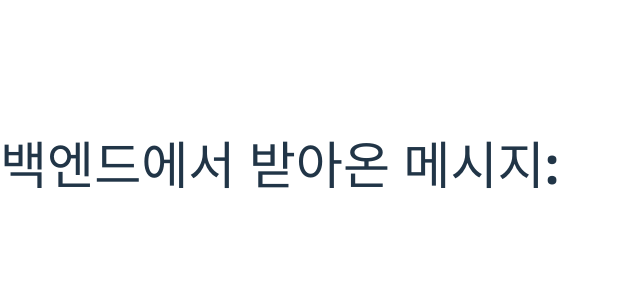
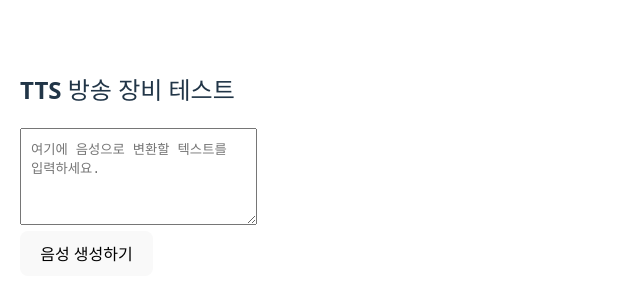
Before and after one commit to TOBETHEONE37/my-react-app, a React (Vite) app: page / in a window 1280 px wide. Shown: the part 236-536 px from the top of the page, without its empty margins (0-640 px from the left). Built offline with nearby package versions, Linux system fonts and the light colour scheme; no server answers.

Commit message:
TTS test

```diff
--- a/src/App.jsx
+++ b/src/App.jsx
@@ -1,23 +1,42 @@
-import React, { useEffect, useState } from 'react';
+import React, { useState } from 'react';
 import axios from 'axios';
 
 function App() {
-  const [message, setMessage] = useState('');
+  const [text, setText] = useState('');
+  const [audioUrl, setAudioUrl] = useState('');
 
-  useEffect(() => {
-    axios.get('https://my-backend-production-72f8.up.railway.app/') // 🚩 백엔드 URL 넣기
+  const generateSpeech = () => {
+    axios.post('https://my-backend-production-72f8.up.railway.app/tts/', { text })
       .then(response => {
-        setMessage(response.data.message);
+        const fullAudioUrl = `https://my-backend-production-72f8.up.railway.app${response.data.audio_url}`;
+        setAudioUrl(fullAudioUrl);
       })
       .catch(error => {
-        console.error('API 호출 중 오류 발생:', error);
+        console.error('TTS 생성 중 에러:', error);
       });
-  }, []);
+  };
 
   return (
-    <div>
-      <h1>백엔드에서 받아온 메시지:</h1>
-      <p>{message}</p>
+    <div style={{ padding: '20px' }}>
+      <h2>TTS 방송 장비 테스트</h2>
+      <textarea
+        value={text}
+        onChange={(e) => setText(e.target.value)}
+        rows={5}
+        placeholder="여기에 음성으로 변환할 텍스트를 입력하세요."
+        style={{ width: '100%', padding: '10px' }}
+      />
+      <br />
+      <button onClick={generateSpeech}>음성 생성하기</button>
+
+      {audioUrl && (
+        <div>
+          <h4>생성된 음성 듣기:</h4>
+          <audio controls src={audioUrl}>
+            이 브라우저는 오디오 재생을 지원하지 않습니다.
+          </audio>
+        </div>
+      )}
     </div>
   );
 }
```
